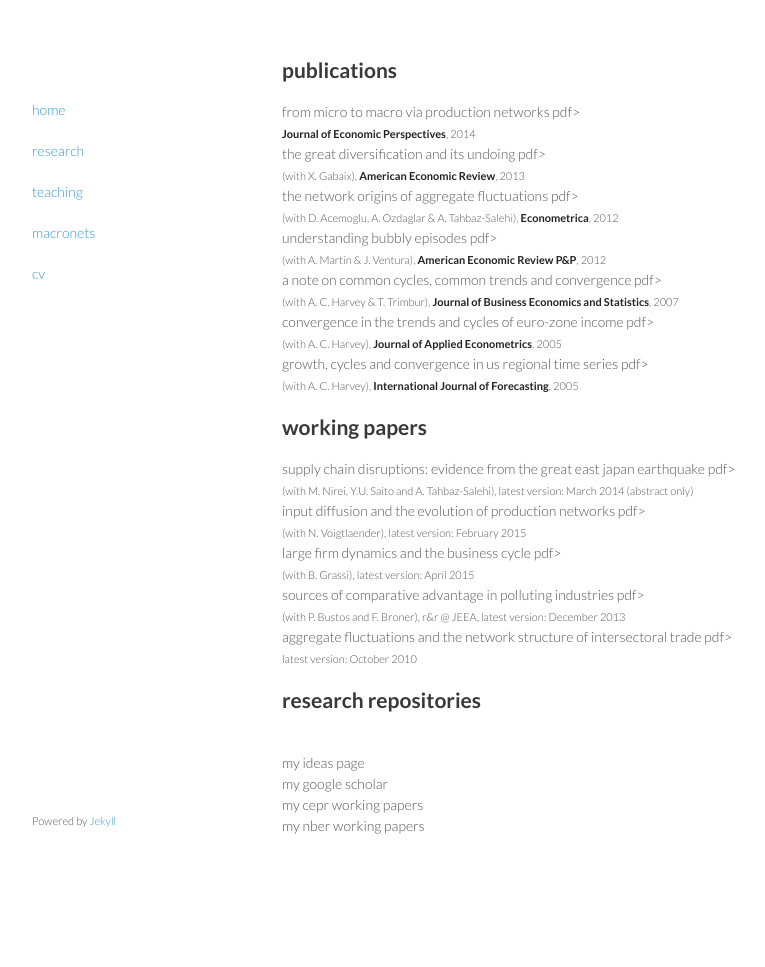
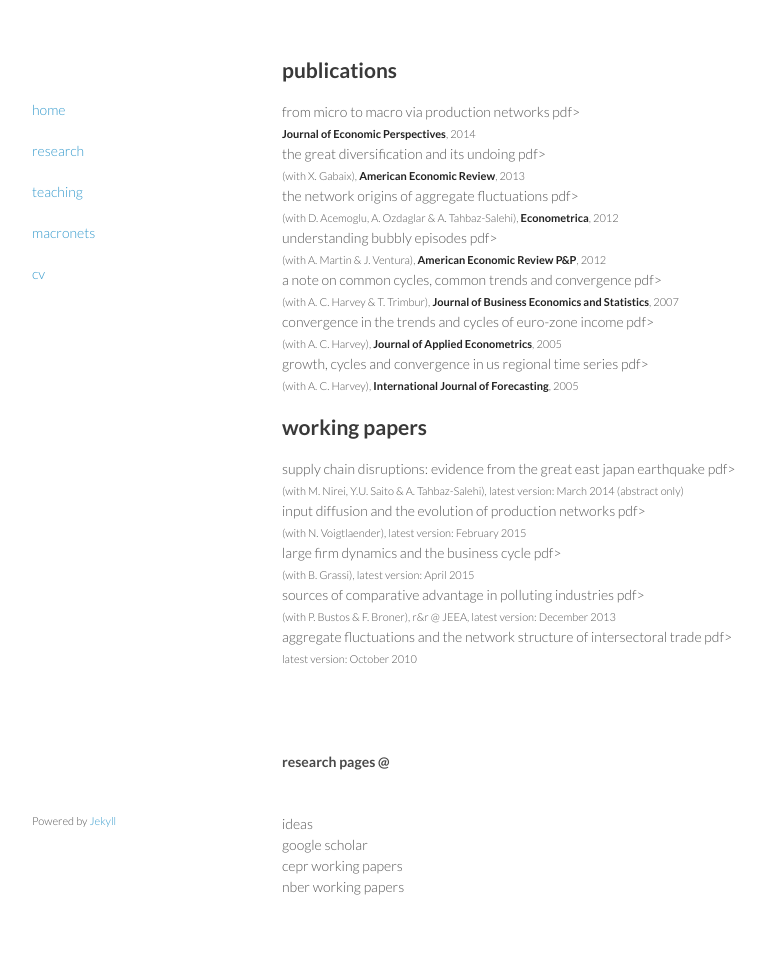
Before and after one commit to Vasco-M-Carvalho/vasco-m-carvalho.github.io, a Jekyll site: the page built from research.html, in a window 1280 px wide. Shown: the whole page, without its empty margins (233-998 px from the left). Built offline with Jekyll 4.4.1, drawn with Linux system fonts in a browser that asks for light colours; before the commit the page ends 906 px from its top, so only the background shows below that.

Commit message:
Update research.html

```diff
--- a/research.html
+++ b/research.html
@@ -25,21 +25,25 @@ from micro to macro via production networks pdf>
 
 <p>
 supply chain disruptions: evidence from the great east japan earthquake pdf>
-<br><small>(with M. Nirei, Y.U. Saito and A. Tahbaz-Salehi), latest version: March 2014 (abstract only)</small>
+<br><small>(with M. Nirei, Y.U. Saito & A. Tahbaz-Salehi), latest version: March 2014 (abstract only)</small>
 <br>input diffusion and the evolution of production networks pdf>
 <br><small>(with N. Voigtlaender), latest version: February 2015</small>
 <br>large firm dynamics and the business cycle pdf>
 <br><small>(with B. Grassi), latest version: April 2015</small>
 <br>sources of comparative advantage in polluting industries pdf>
-<br><small>(with P. Bustos and F. Broner), r&r @ JEEA, latest version: December 2013</small>
+<br><small>(with P. Bustos & F. Broner), r&r @ JEEA, latest version: December 2013</small>
 <br>aggregate fluctuations and the network structure of intersectoral trade pdf>
 <br><small>latest version: October 2010</small>
 </p>
 
-<h2 id="welcome">research repositories</h2>
+<br>
+<br>
+<br>
+
+<h4 id="welcome">research pages @</h4>
 <p>
-<br>my ideas page
-<br>my google scholar
-<br>my cepr working papers
-<br>my nber working papers
+<br>ideas
+<br>google scholar
+<br>cepr working papers
+<br>nber working papers
 </p>
```
